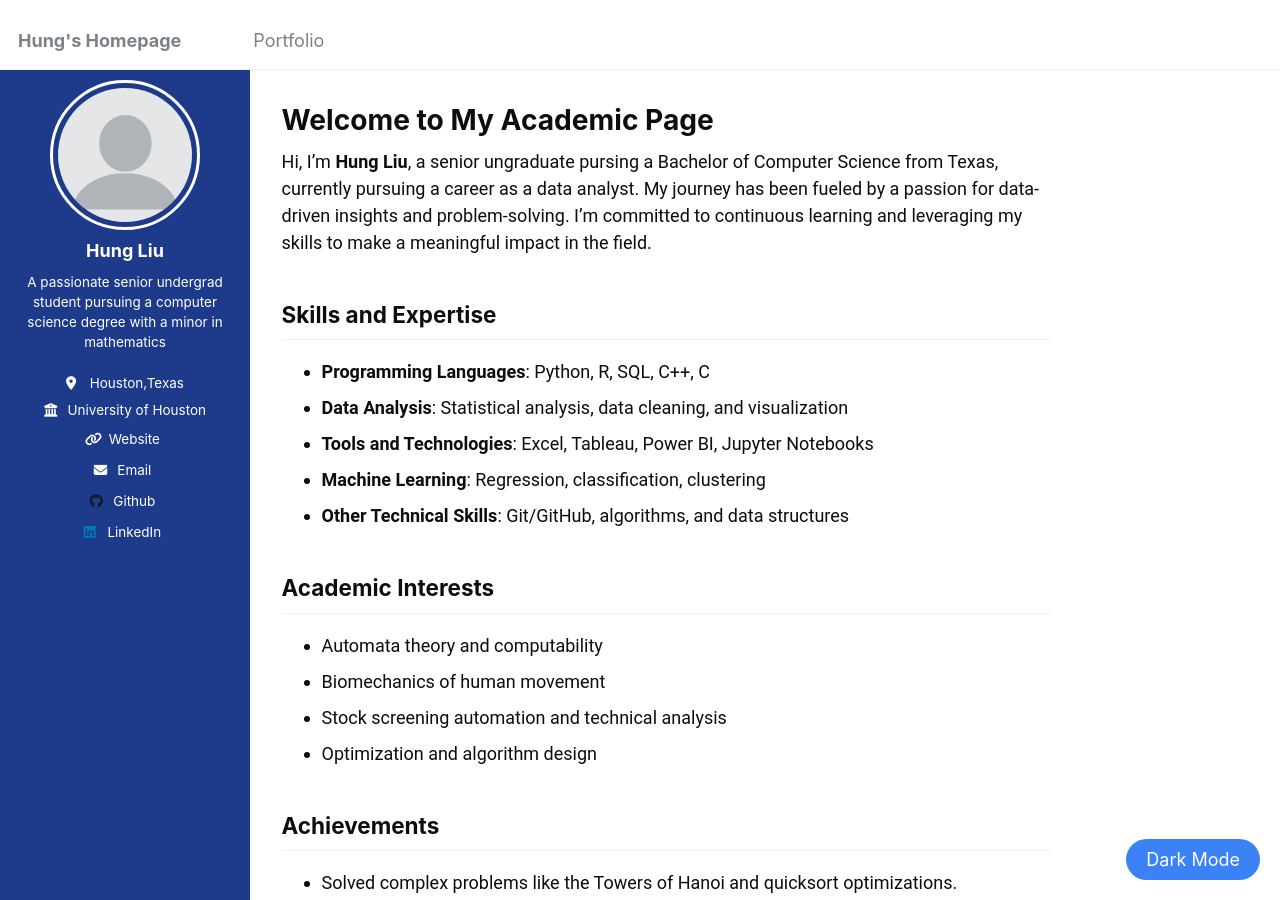
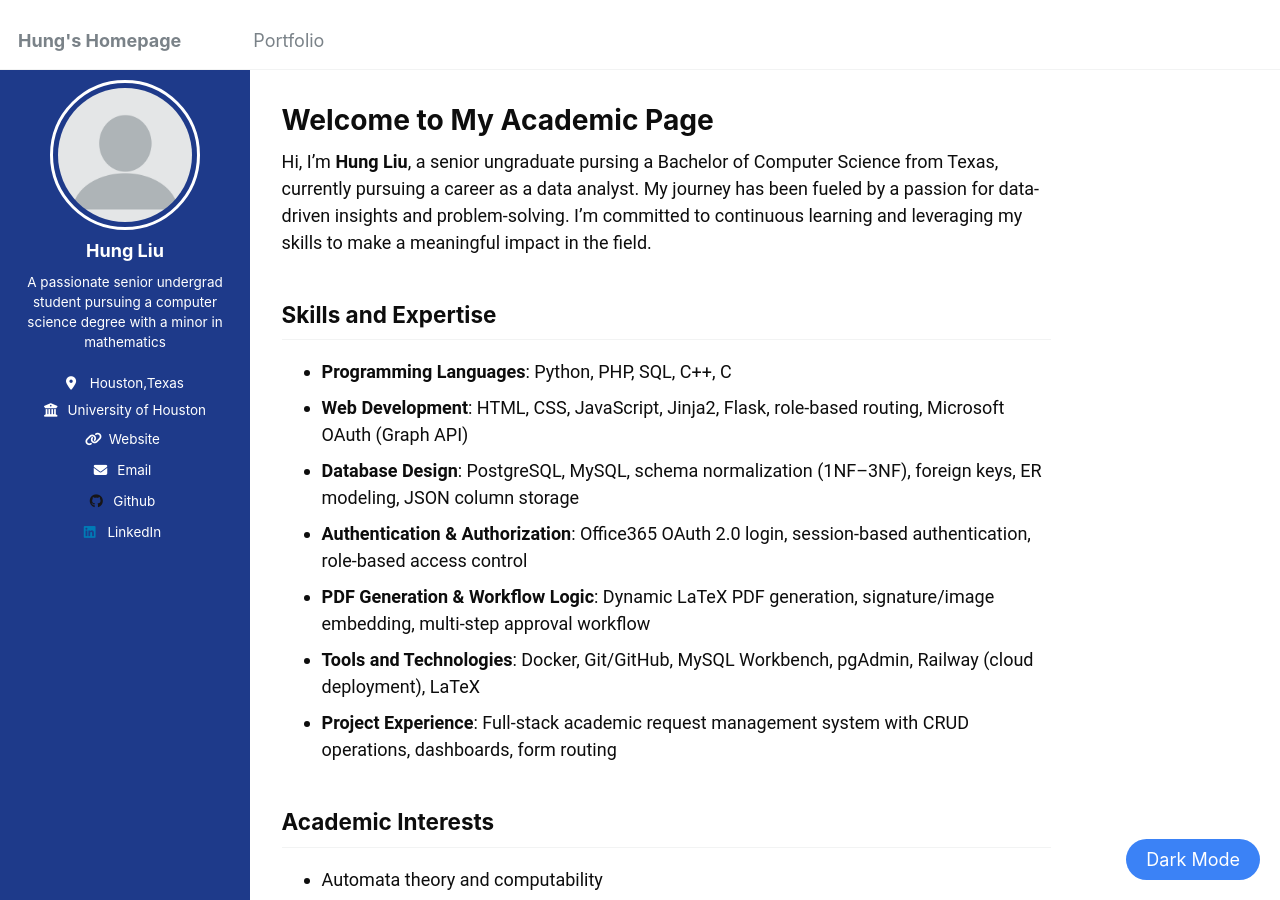
Before and after one commit to sunnySKL/sunnySKL.github.io, a Jekyll site: the page built from _pages/about.md, in a window 1280 px wide and 900 px high. Built offline with Jekyll 4.4.1, drawn with Linux system fonts in a browser that asks for light colours.

Commit message:
Update about.md

```diff
--- a/_pages/about.md
+++ b/_pages/about.md
@@ -10,11 +10,14 @@ redirect_from:
 Hi, I'm **Hung Liu**, a senior ungraduate pursing a Bachelor of Computer Science from Texas, currently pursuing a career as a data analyst. My journey has been fueled by a passion for data-driven insights and problem-solving. I'm committed to continuous learning and leveraging my skills to make a meaningful impact in the field.
 
 ## Skills and Expertise
-- **Programming Languages**: Python, R, SQL, C++, C
-- **Data Analysis**: Statistical analysis, data cleaning, and visualization
-- **Tools and Technologies**: Excel, Tableau, Power BI, Jupyter Notebooks
-- **Machine Learning**: Regression, classification, clustering
-- **Other Technical Skills**: Git/GitHub, algorithms, and data structures
+- **Programming Languages**: Python, PHP, SQL, C++, C
+- **Web Development**: HTML, CSS, JavaScript, Jinja2, Flask, role-based routing, Microsoft OAuth (Graph API)
+- **Database Design**: PostgreSQL, MySQL, schema normalization (1NF–3NF), foreign keys, ER modeling, JSON column storage
+- **Authentication & Authorization**: Office365 OAuth 2.0 login, session-based authentication, role-based access control
+- **PDF Generation & Workflow Logic**: Dynamic LaTeX PDF generation, signature/image embedding, multi-step approval workflow
+- **Tools and Technologies**: Docker, Git/GitHub, MySQL Workbench, pgAdmin, Railway (cloud deployment), LaTeX
+- **Project Experience**: Full-stack academic request management system with CRUD operations, dashboards, form routing
+
 
 ## Academic Interests
 - Automata theory and computability
```
